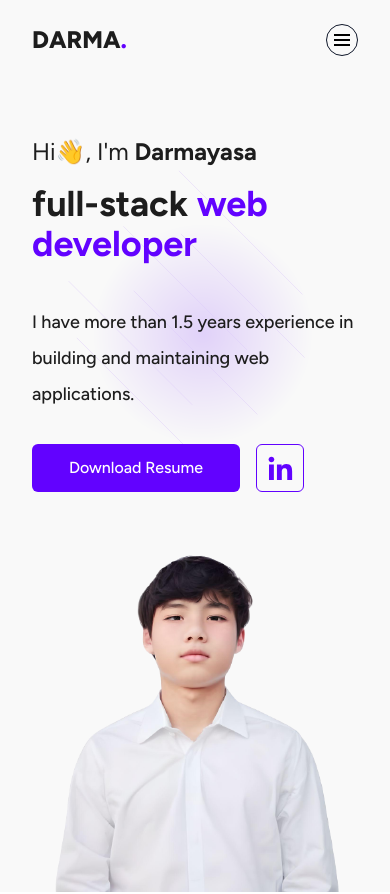
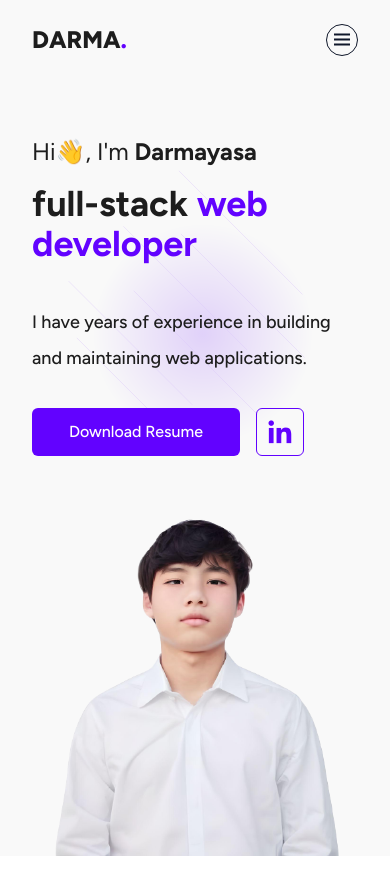
Before and after one commit to kadekdarmayasa/kadekdarmayasa.com, a React (Vite) app: page / in a window 390 px wide. Shown: the top 894 px of the page. Built offline with nearby package versions, Linux system fonts and the light colour scheme.

Commit message:
Replace some some image to icon, and give them some effect

```diff
--- a/package.json
+++ b/package.json
@@ -16,6 +16,7 @@
   "dependencies": {
     "@reduxjs/toolkit": "^1.9.7",
     "blurhash": "^2.0.5",
+    "boxicons": "^2.1.4",
     "react": "^18.2.0",
     "react-blurhash": "^0.3.0",
     "react-dom": "^18.2.0",
--- a/src/App.tsx
+++ b/src/App.tsx
@@ -11,6 +11,8 @@ import Certification from '@features/certification'
 import Contact from '@features/contact'
 import Footer from '@features/footer'
 import './index.css'
+import 'boxicons'
+import 'boxicons/css/boxicons.min.css'
 
 const App = () => {
   const dispatch = useAppDispatch()
--- a/src/features/banner/index.tsx
+++ b/src/features/banner/index.tsx
@@ -1,7 +1,6 @@
 import { LazyLoadImage } from 'react-lazy-load-image-component'
 import 'react-lazy-load-image-component/src/effects/blur.css'
 
-import linkedinIcon from '@assets/images/linkedin.svg'
 import darmaProfile from '@assets/images/darma-profile-ai.png'
 import bannerDecoration from '@assets/images/banner-decoration.svg'
 
@@ -20,8 +19,8 @@ const Banner = () => {
               full-stack <span className='text-purple'>web developer</span>
             </h1>
             <p className='text-lg sm:text-xl leading-9 mb-8 font-medium max-w-[640px]'>
-              I have more than 1.5 years experience in building and maintaining
-              web applications.{' '}
+              I have years of experience in building and maintaining web
+              applications.{' '}
             </p>
             <div className='flex gap-4 sm:gap-8'>
               <a
@@ -35,17 +34,13 @@ const Banner = () => {
                 href='https://linkedin.com/in/kadekdarmayasa'
                 target='_blank'
                 rel='noopener noreferrer'
-                className='border-purple border-[1px] w-12 h-12 rounded-md flex items-center justify-center hover:bg-purple/5 transition-all'>
-                <img src={linkedinIcon} alt="KadekDarmayasa's linkedin" />
+                className='border-purple border-[1px] w-12 h-12 rounded-md flex items-center justify-center group hover:bg-purple/5 transition-all hover:bg-purple'>
+                <i className='bx bxl-linkedin text-purple text-3xl group-hover:text-white' />
               </a>
             </div>
           </div>
           <div className='absolute w-full h-[420px] bg-light-gray/80 -top-5 z-10'></div>
-          <img
-            src={bannerDecoration}
-            alt=''
-            className='absolute -top-5 h-[420px]'
-          />
+          <img src={bannerDecoration} className='absolute -top-5 h-[420px]' />
         </div>
         <div className='flex-1 relative z-30 flex items-end justify-end'>
           <div className='relative ms-auto w-[300px] h-[400px] mobile-md:w-[400px] mobile-md:h-[500px] lg:h-[600px] lg:w-[500px]'>
--- a/src/features/contact/index.tsx
+++ b/src/features/contact/index.tsx
@@ -1,6 +1,4 @@
 import darmaProfile2 from '@assets/images/darma-profile-2.png'
-import emailLogo from '@assets/images/logo-email.svg'
-import instagramLogo from '@assets/images/logo-instagram.svg'
 
 const Contact = () => {
   return (
@@ -30,13 +28,8 @@ const Contact = () => {
                 className='flex items-center group mb-2'
                 rel='noopener noreferrer'
                 target='_blank'>
-                <div className='border-purple border-[1px] w-10 h-10 rounded-md flex items-center justify-center group-hover:bg-purple/5 transition-all mr-4'>
-                  <img
-                    src={emailLogo}
-                    alt='Darmayasa`s email address'
-                    className='w-6 h-6'
-                    loading='lazy'
-                  />
+                <div className='border-purple border-[1px] w-10 h-10 rounded-md flex items-center justify-center transition-all mr-4 group group-hover:bg-purple'>
+                  <i className='bx bxl-gmail text-purple text-2xl group-hover:text-white' />
                 </div>
                 <span className='text-md sm:text-xl leading-9 font-regular text-purple'>
                   darmayasadiputra@gmail.com
@@ -47,13 +40,8 @@ const Contact = () => {
                 target='_blank'
                 rel='noopener noreferrer'
                 className='flex items-center group'>
-                <div className='border-purple border-[1px] w-10 h-10 rounded-md flex items-center justify-center group-hover:bg-purple/5 transition-all mr-4'>
-                  <img
-                    src={instagramLogo}
-                    alt='Darmayasa`s instagram account'
-                    className='w-6 h-6'
-                    loading='lazy'
-                  />
+                <div className='border-purple border-[1px] w-10 h-10 rounded-md flex items-center justify-center group-hover:bg-purple transition-all mr-4'>
+                  <i className='bx bxl-instagram text-3xl group-hover:text-white text-purple'></i>
                 </div>
                 <span className='text-md sm:text-xl leading-9 font-regular text-purple'>
                   @kadekdarmayasaa
--- a/src/features/navbar/NavMenu/index.tsx
+++ b/src/features/navbar/NavMenu/index.tsx
@@ -21,7 +21,7 @@ const NavMenu = () => {
         return (
           <li
             key={uuidv4()}
-            className='md:ml-5 nav-link-item'
+            className='md:ml-5'
             onClick={() => setActiveMenuItem(menu.name)}>
             <a
               href={`${menu.href}`}
--- a/src/features/navbar/index.tsx
+++ b/src/features/navbar/index.tsx
@@ -1,6 +1,5 @@
 import NavMenu from './NavMenu'
 import { toggle } from './NavMenu/navMenuSlice'
-import menuIcon from '@assets/images/menu.svg'
 import { useAppDispatch } from '@hooks/useAppDispatch'
 import { useAppSelector } from '@hooks/useAppSelector'
 
@@ -18,9 +17,9 @@ const Navbar = () => {
           DARMA<span className='text-purple'>.</span>
         </a>
         <button
-          className='border-[1px] border-slate-900 h-8 w-8 flex justify-center items-center rounded-full hover:scale-105 transition-all md:hidden'
+          className='border-[1px] border-slate-900  h-8 w-8 flex justify-center items-center rounded-full hover:scale-105 transition-all md:hidden'
           onClick={() => dispatch(toggle())}>
-          <img src={menuIcon} alt='Click to toggle the menu list' />
+          <i className='bx bx-menu text-slate-900 text-2xl' />
         </button>
         <NavMenu />
       </div>
```
Also changed, not shown: 1 other file (tests, documents, lock files or other folders).
